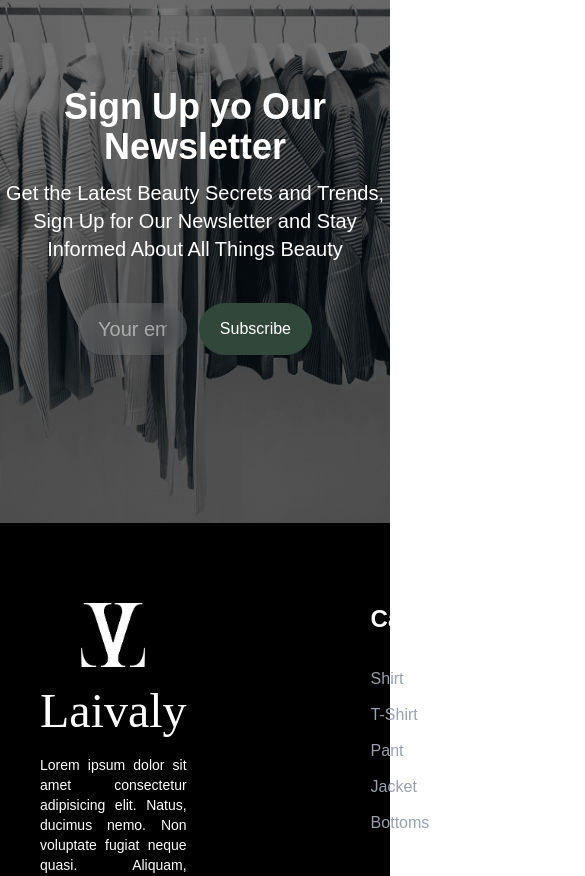
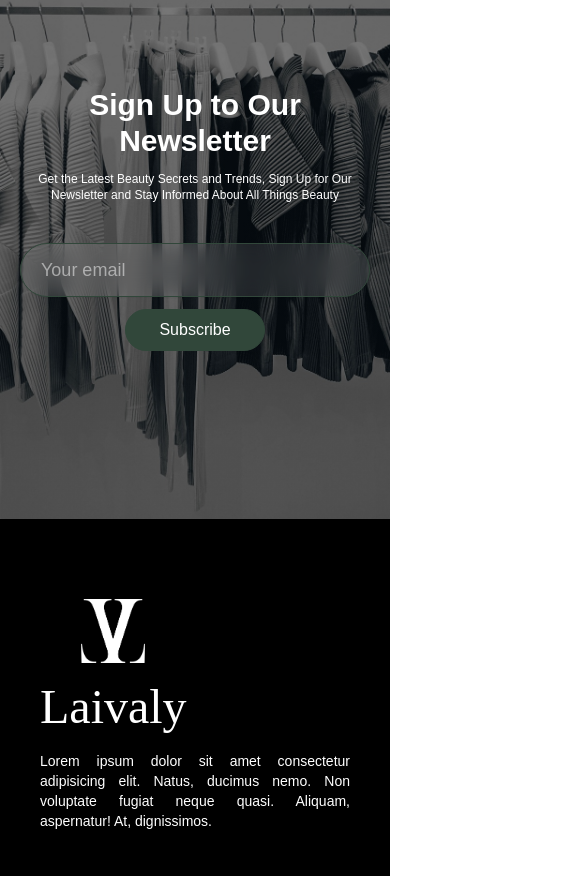
Before and after one commit to MehediHasan128/laivaly-client, a React (Vite) app: page / in a window 390 px wide. Shown: the part 3328-4204 px from the top of the page, 585 px wide, since content can reach past the window. Built offline with nearby package versions, Linux system fonts and the light colour scheme.

Commit message:
full responsive the home page

```diff
--- a/src/components/shared/footer/Footer.tsx
+++ b/src/components/shared/footer/Footer.tsx
@@ -25,14 +25,14 @@ const Footer = () => {
   return (
     <div className="bg-black px-10 text-white">
 
-      <div className="flex justify-between py-20">
-        <div className="flex gap-46">
-          <div className="text-justify text-5xl space-y-5 w-[20%]">
+      <div className="flex justify-between flex-col lg:flex-row gap-20 lg:gap-0 py-20">
+        <div className="flex flex-wrap gap-16 lg:gap-46">
+          <div className="text-justify text-5xl space-y-5 lg:w-[20%]">
             <div className="space-y-5 w-fit">
               <img className="w-16 mx-auto" src={logo} alt="" />
               <h1 id="logo">Laivaly</h1>
             </div>
-            <div className="text-sm">
+            <div className="text-sm md:w-[50%] lg:w-auto">
               <p>
                 Lorem ipsum dolor sit amet consectetur adipisicing elit. Natus,
                 ducimus nemo. Non voluptate fugiat neque quasi. Aliquam,
--- a/src/components/ui/FooterNav.tsx
+++ b/src/components/ui/FooterNav.tsx
@@ -21,7 +21,7 @@ const FooterNav = ({navTitle, items}: TFooterNavProps) => {
                 ? "pending"
                 : isActive
                 ? "text-white"
-                : "hover:translate-x-2 duration-1000 text-gray-400"
+                : "hover:translate-x-2 duration-1000 text-gray-400 hover:text-white"
             }
           >
             {item.lable}
--- a/src/components/ui/input.tsx
+++ b/src/components/ui/input.tsx
@@ -14,7 +14,7 @@ function Input({ icon, className, type, ...props }: InputProps) {
       type={type}
       data-slot="input"
       className={cn(
-        `file:text-foreground placeholder:text-muted-foreground selection:bg-primary selection:text-primary-foreground dark:bg-input/30 border-input flex w-full min-w-0 rounded-lg border bg-transparent ${icon ? "px-12" : "px-3"}  py-3 text-xl shadow-xs transition-[color,box-shadow] outline-none file:inline-flex file:h-7 file:border-0 file:bg-transparent file:text-sm file:font-medium disabled:pointer-events-none disabled:cursor-not-allowed disabled:opacity-50 md:text-sm`,
+        `file:text-foreground placeholder:text-muted-foreground selection:bg-primary selection:text-primary-foreground dark:bg-input/30 border-input flex w-full min-w-0 rounded-lg border bg-transparent ${icon ? "px-12" : "px-3"}  py-3 text-lg shadow-xs transition-[color,box-shadow] outline-none file:inline-flex file:h-7 file:border-0 file:bg-transparent file:text-sm file:font-medium disabled:pointer-events-none disabled:cursor-not-allowed disabled:opacity-50 md:text-sm`,
         "focus-visible:border-ring focus-visible:ring-ring/50 focus-visible:border-[#31473A]",
         "aria-invalid:ring-destructive/20 dark:aria-invalid:ring-destructive/40 aria-invalid:border-destructive",
         className
--- a/src/pages/home/newsLetter/NewsLetter.tsx
+++ b/src/pages/home/newsLetter/NewsLetter.tsx
@@ -3,24 +3,24 @@ import { Input } from "@/components/ui/input";
 const NewsLetter = () => {
   return (
     <div id="newsLetterBackground" className="flex justify-center items-center py-42 bg-amber-100 bg-fixed">
-      <div>
+      <div className="px-5 md:px-0">
         <div className="text-center space-y-3 text-white">
-          <h1 className="text-4xl font-semibold">Sign Up yo Our Newsletter</h1>
-          <p className="text-xl">
+          <h1 className="text-3xl md:text-4xl font-semibold">Sign Up to Our Newsletter</h1>
+          <p className="text-xs md:text-xl">
             Get the Latest Beauty Secrets and Trends, Sign Up for Our Newsletter
             and Stay Informed About All Things Beauty
           </p>
         </div>
-        <div className="w-[60%] mx-auto mt-10">
+        <div className="md:w-[60%] mx-auto mt-10">
           <form>
-            <div className="flex gap-3">
+            <div className="flex flex-col md:flex-row gap-3">
               <Input
                 type="email"
                 name="userEmail"
                 placeholder="Your email"
-                className="rounded-full px-5 border-0 focus:border bg-white/10 backdrop-blur-md border-white/30 text-white"
+                className="rounded-full px-5 border border-[#31473A] focus:border bg-white/10 backdrop-blur-md text-white"
               />
-              <button className="border border-[#31473A] px-5 py-2 rounded-full bg-[#31473A] text-white">
+              <button className="border border-[#31473A] px-5 py-2 rounded-full bg-[#31473A] text-white w-[40%] md:w-auto mx-auto md:mx-0">
                 Subscribe
               </button>
             </div>
```
